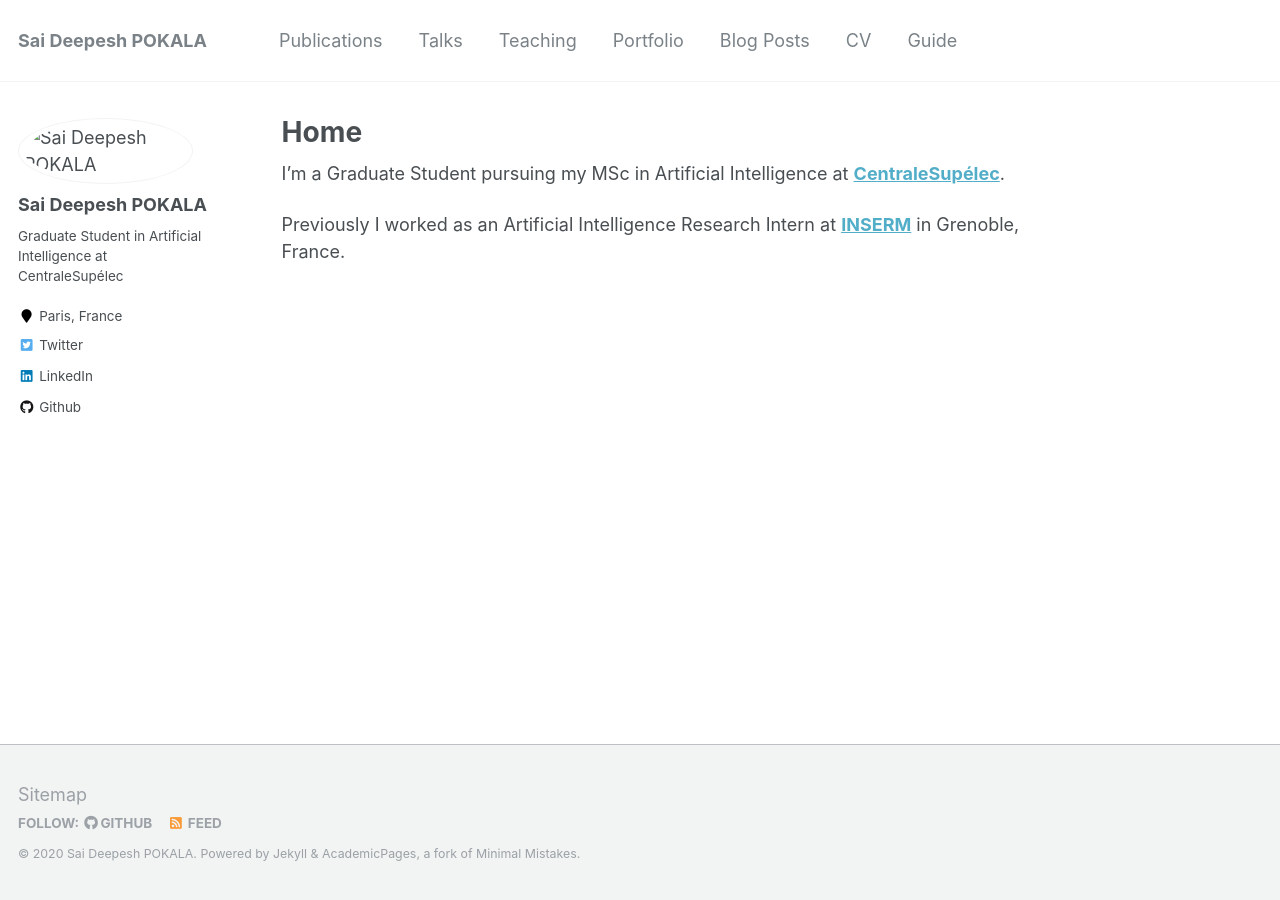
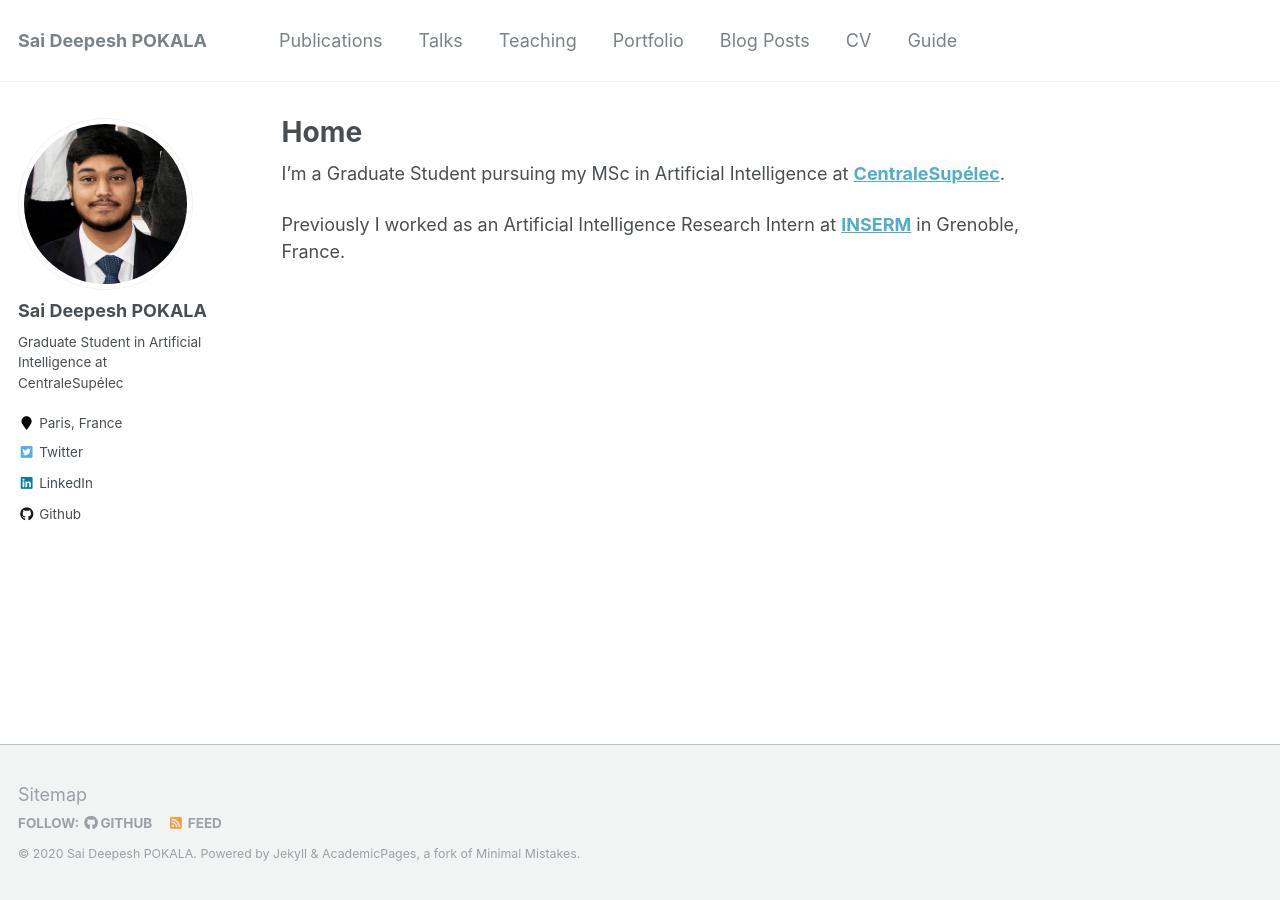
Before and after one commit to saideepesh/saideepesh.github.io, a Jekyll site: the page built from _pages/about.md, in a window 1280 px wide. Built offline with Jekyll 4.4.1, drawn with Linux system fonts in a browser that asks for light colours.

Commit message:
New image

```diff
--- a/_config.yml
+++ b/_config.yml
@@ -83,7 +83,7 @@ analytics:
 # Site Author
 author:
   name             : "Sai Deepesh POKALA"
-  avatar           : "/images/Deepesh.jpg"
+  avatar           : "Deepesh.jpg"
   bio              : "Graduate Student in Artificial Intelligence at CentraleSupélec"
   location         : "Paris, France"
   employer         :
```
Also changed, not shown: Deepesh.jpg (added).
